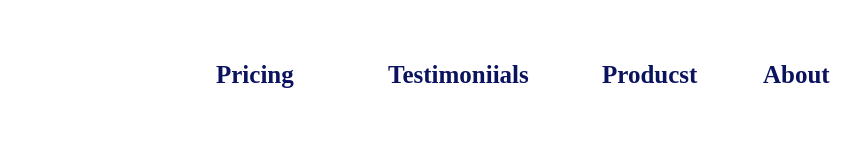
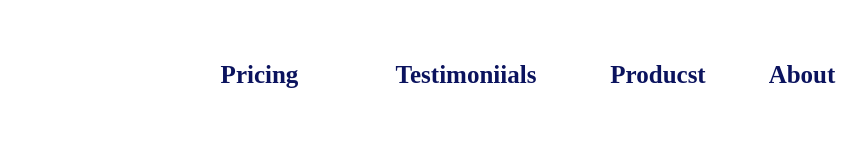
Before and after one commit to halilmarx07/halilmucaram.xyz, a website built with Parcel: page index.html in a window 1280 px wide. Shown: the top 160 px of the page, without its empty margins (412-1280 px from the left). Built offline with nearby package versions, Linux system fonts and the light colour scheme; files whose address does not match are found by name.

Commit message:
Add files via upload

```diff
--- a/frame-desktop2.css
+++ b/frame-desktop2.css
@@ -13,7 +13,7 @@
   background-color: rgba(255, 255, 255, 1);
 }
 .frame-desktop2-text {
-  top: 279px;
+  top: 220px;
   left: 465px;
   color: rgba(131, 98, 202, 1);
   height: auto;
@@ -22,7 +22,7 @@
   align-self: auto;
   font-style: Bold;
   text-align: left;
-  font-family: Gotham;
+  font-family: SF Pro Display;
   font-weight: 700;
   line-height: normal;
   font-stretch: normal;
@@ -30,31 +30,10 @@
   margin-bottom: 0;
   text-decoration: none;
 }
-.frame-desktop2-group1 {
+.frame-desktop2-home {
   top: 54px;
   left: 617px;
-  width: 686px;
-  height: 41px;
-  display: flex;
-  padding: 0;
-  position: absolute;
-  align-self: auto;
-  box-sizing: border-box;
-  align-items: flex-start;
-  flex-shrink: 1;
-  border-color: transparent;
-  border-style: none;
-  border-width: 0;
-  margin-right: 0;
-  border-radius: 0px 0px 0px 0px;
-  margin-bottom: 0;
-  flex-direction: row;
-  justify-content: flex-start;
-  background-color: transparent;
-}
-.frame-desktop2-home {
-  top: 0px;
-  left: 0px;
+  width: 109px;
   height: 41px;
   display: flex;
   padding: 5px 10px;
@@ -83,8 +62,9 @@
   text-decoration: none;
 }
 .frame-desktop2-home1 {
-  top: 0px;
-  left: 172px;
+  top: 54px;
+  left: 789px;
+  width: 178px;
   height: 41px;
   display: flex;
   padding: 5px 10px;
@@ -113,8 +93,9 @@
   text-decoration: none;
 }
 .frame-desktop2-home2 {
-  top: 0px;
-  left: 386px;
+  top: 54px;
+  left: 1003px;
+  width: 134px;
   height: 41px;
   display: flex;
   padding: 5px 10px;
@@ -143,8 +124,9 @@
   text-decoration: none;
 }
 .frame-desktop2-home3 {
-  top: 0px;
-  left: 547px;
+  top: 54px;
+  left: 1164px;
+  width: 100px;
   height: 41px;
   display: flex;
   padding: 5px 10px;
@@ -158,7 +140,7 @@
   justify-content: center;
 }
 .frame-desktop2-text11 {
-  color: rgb(11, 19, 94);
+  color: rgba(11, 19, 94, 1);
   height: auto;
   font-size: 25px;
   align-self: auto;
```
Also changed, not shown: frame-desktop2.html (added, +71 -0 lines).
